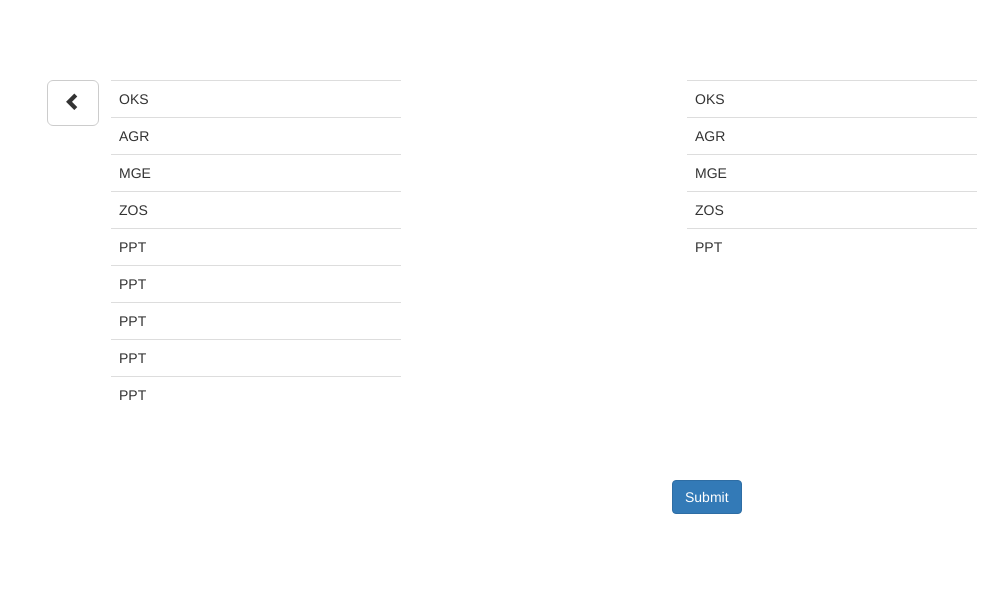
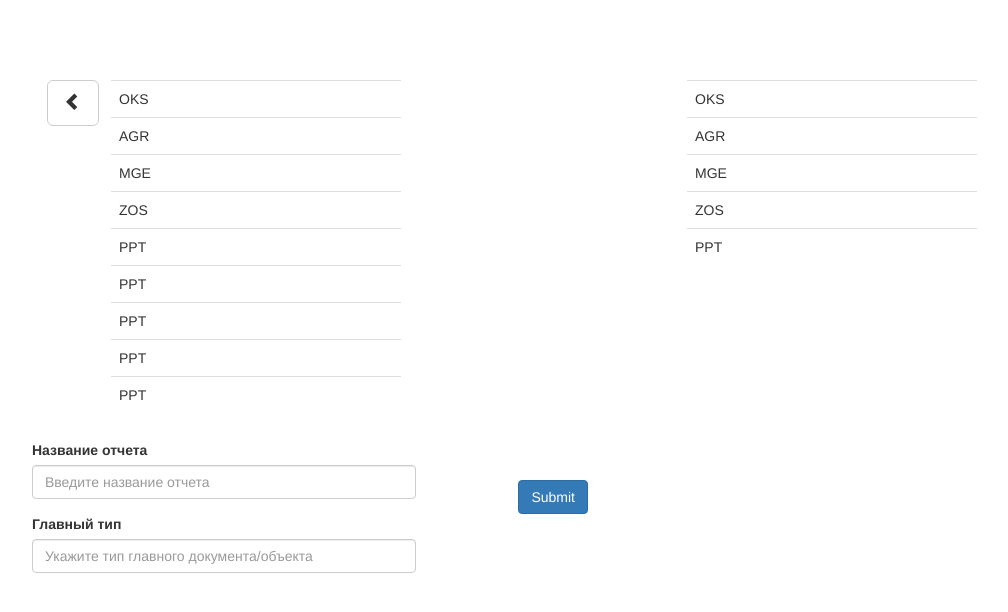
Before and after one commit to DAndreev91/ConstrReportInterface1, a website: page public_html/index.html in a window 1280 px wide. Shown: the whole page, without its empty margins (96-1104 px from the left). Drawn offline with Linux system fonts and the light colour scheme.

Commit message:
Interface - ready state; JS - 60% state;

```diff
--- a/public_html/index.html
+++ b/public_html/index.html
@@ -14,7 +14,8 @@ and open the template in the editor.
         <script type="text/javascript" src="bower_components/bootstrap/dist/js/bootstrap.js"></script>
         <script type="text/javascript">
             var tepList = [];
-            var u;
+            var docType;
+            var docTypeBack;
             $(document).ready(function() {
                 $(document).on("dblclick", "#div1 tr", function() {
                     $(this).ajax({
@@ -87,7 +88,7 @@ and open the template in the editor.
 
             #div3 {
                 position: absolute;
-                left: 25%;
+                right: 10%;
                 top: 60%;
                 width: 30%;
                 max-height:40%;
@@ -96,20 +97,22 @@ and open the template in the editor.
 
             #div4 {
                 position: absolute;
-                right: 10%;
+                right: 48%;
                 top: 60%;
-                width: 30%;
+                width: 4%;
                 max-height:40%;
             }
 
-            #img1 {
-                display: none;
-                z-index: 0;
+            #back {
+                position: fixed;
+            }
+
+            form {
                 position: absolute;
-                left: 0;
-                top: 0;
-                right: 0;
-                bottom: 0;
+                left: 10%;
+                top: 55%;
+                width: 30%;
+                max-height:40%;
             }
 
             .loader {
@@ -148,7 +151,6 @@ and open the template in the editor.
             tr {
                 cursor: pointer;
             }
-
 
         </style>
     </head>
@@ -202,15 +204,22 @@ and open the template in the editor.
                     <tr>
                         <td data-value="123">PPT</td>
                     </tr>
-                    <tr>
-                        <td data-value="123">PPT</td>
-                    </tr>
-                    <tr>
-                        <td data-value="123">PPT</td>
-                    </tr>
                 </table>
             </div>
+
         </div>
+
+        <form role="form">
+            <div class="form-group">
+              <label for="ReportName">Название отчета</label>
+              <input type="text" class="form-control" id="ReportName" placeholder="Введите название отчета">
+            </div>
+            <div class="form-group">
+              <label for="ParentDocType">Главный тип</label>
+              <input type="text" class="form-control" id="ParentDocType" placeholder="Укажите тип главного документа/объекта">
+            </div>
+        </form>
+
 
         <div id="div2">
             <div class="page-lock"></div>
```
